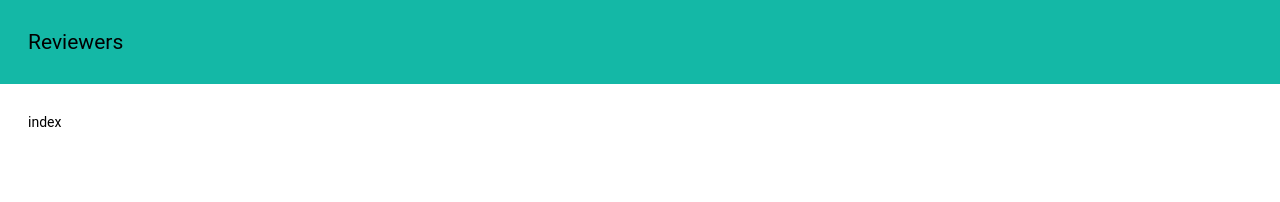
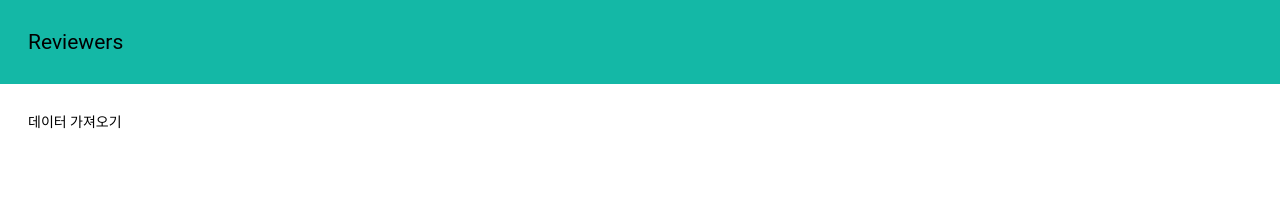
Before and after one commit to mooooburg-dev/articles-web, a Next.js app: page /reviews in a window 1280 px wide. Shown: the top 202 px of the page. Built offline with nearby package versions, Linux system fonts and the light colour scheme.

Commit message:
👽️ API sample test

```diff
--- a/next.config.js
+++ b/next.config.js
@@ -9,6 +9,19 @@ const nextConfig = {
   sassOptions: {
     includePaths: [path.join(__dirname, 'styles')],
   },
+  eslint: {
+    plugins: ['react-hooks'],
+    rules: [{ 'react-hooks/rules-of-hooks': 'warning' }],
+  },
+  async redirects() {
+    return [
+      {
+        source: '/',
+        destination: '/reviews',
+        permanent: true,
+      },
+    ];
+  },
 };
 
 module.exports = nextConfig;
--- a/package.json
+++ b/package.json
@@ -19,6 +19,8 @@
     "autoprefixer": "^10.4.2",
     "eslint": "8.10.0",
     "eslint-config-next": "12.1.0",
+    "eslint-plugin-react-hooks": "^4.5.0",
+    "msw": "^0.39.2",
     "postcss": "^8.4.8",
     "sass": "^1.49.9",
     "tailwindcss": "^3.0.23",
--- a/src/components/Bottom.tsx
+++ b/src/components/Bottom.tsx
@@ -2,7 +2,7 @@ import React from 'react';
 
 export default function Bottom() {
   return (
-    <div className="bottom absolute bottom-0 bg-teal-500 h-24 w-full p-8">
+    <div className="bottom fixed bottom-0 bg-teal-500 h-24 w-full p-8">
       <div className="inner relative mx-auto my-auto">Bottom</div>
     </div>
   );
--- a/src/pages/reviews/index.tsx
+++ b/src/pages/reviews/index.tsx
@@ -1,5 +1,38 @@
-import React from 'react';
+import React, { useState } from 'react';
 
-export default function index() {
-  return <div>index</div>;
+const url: string = 'https://jsonplaceholder.typicode.com/posts';
+
+export default function Index() {
+  const [data, setData] = useState<any>(null);
+  const [error, setError] = useState<string | null>(null);
+
+  const handleClick = () => {
+    fetch(url)
+      .then((response) => {
+        return response.json();
+      })
+      .then((json) => {
+        setData(json);
+      })
+      .catch((error) => setError(`error: ${error}`));
+  };
+
+  if (error) {
+    return <p>{error}</p>;
+  }
+
+  console.log(data);
+
+  return (
+    <div>
+      <button onClick={handleClick}>데이터 가져오기</button>
+      {data && (
+        <ul>
+          {data.map((post: any) => (
+            <p key={post.id}>{post.title}</p>
+          ))}
+        </ul>
+      )}
+    </div>
+  );
 }
```
Also changed, not shown: 1 other file (tests, documents, lock files or other folders).
